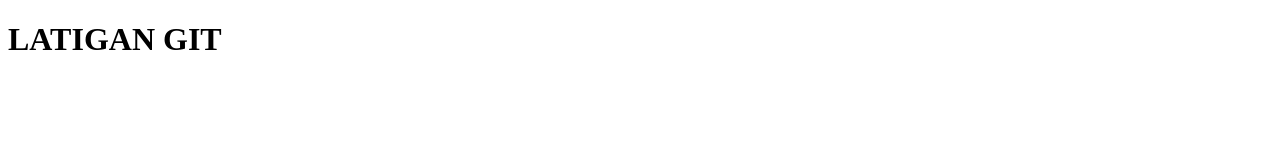
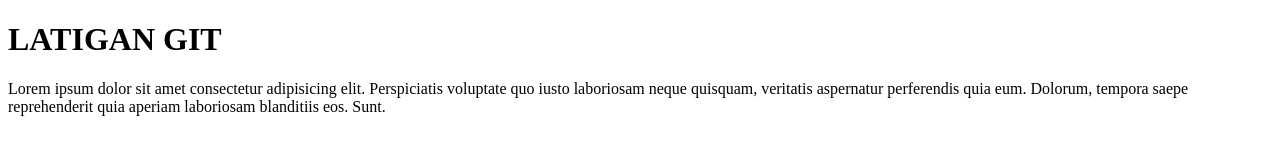
Before and after one commit to FatihMuzaqi/git-test, a plain HTML site: page index.html in a window 1280 px wide. Drawn offline with Linux system fonts and the light colour scheme.

Commit message:
menambahkan p dalam index.html

```diff
--- a/index.html
+++ b/index.html
@@ -8,6 +8,9 @@
 <body>
     <div>
         <h1>LATIGAN GIT</h1>
+        <p>Lorem ipsum dolor sit amet consectetur adipisicing elit. Perspiciatis
+            voluptate quo iusto laboriosam neque quisquam, veritatis aspernatur perferendis quia eum.
+            Dolorum, tempora saepe reprehenderit quia aperiam laboriosam blanditiis eos. Sunt.</p>
     </div>
 </body>
 </html>
```
